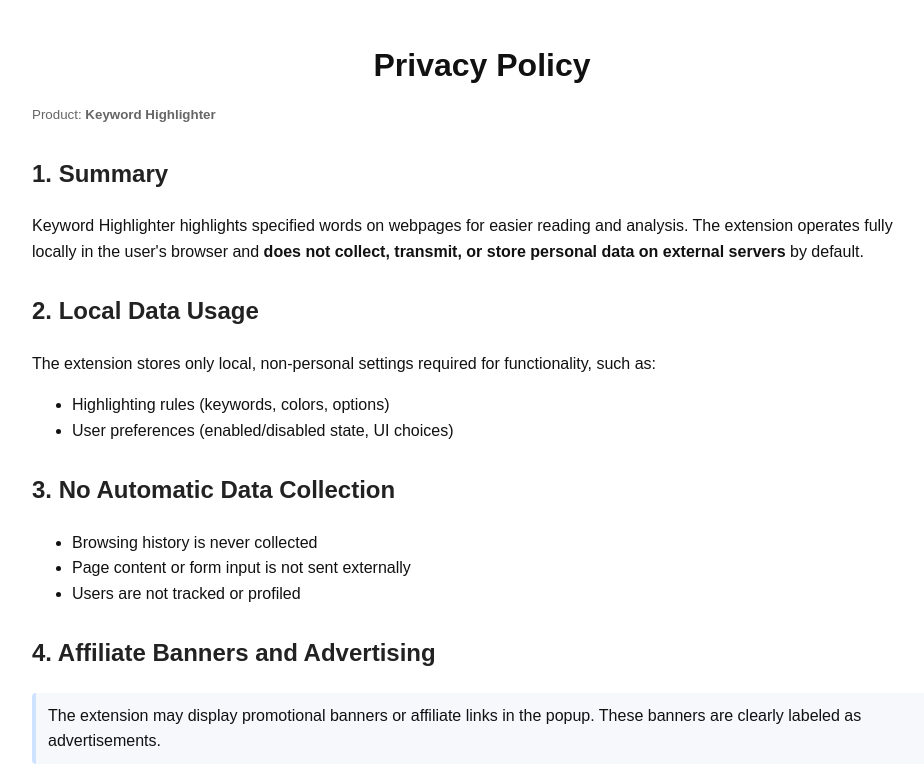
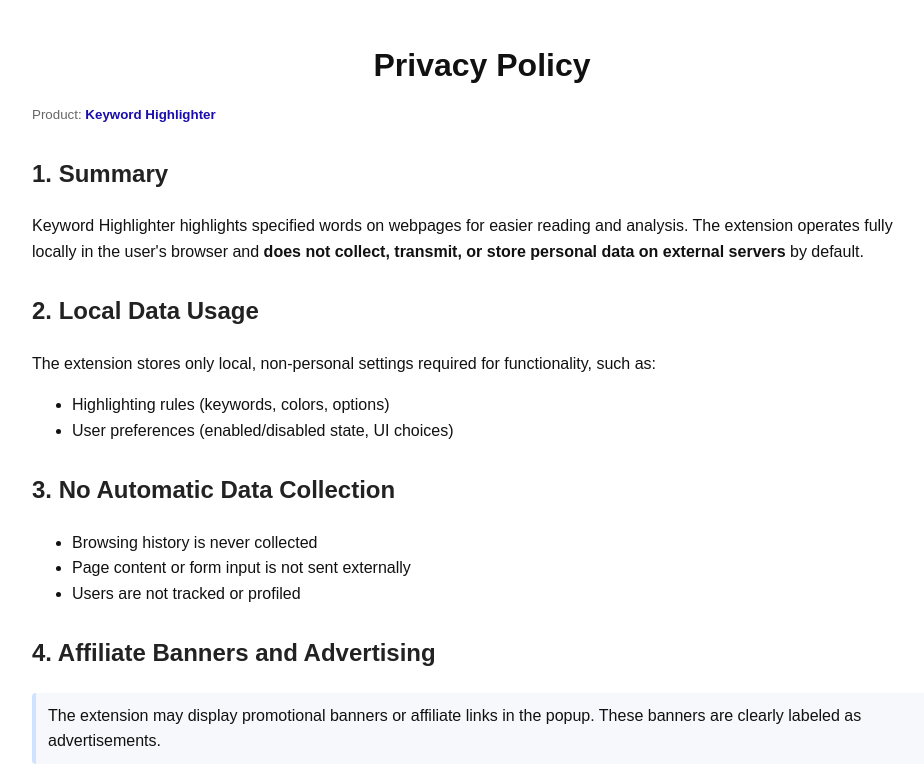
Before and after one commit to hadgy1971/Keyword-Highlighter-privacy-policy, a plain HTML site: page index.html in a window 1280 px wide. Shown: the top 773 px of the page, without its empty margins (158-1082 px from the left). Drawn offline with Linux system fonts and the light colour scheme.

```diff
--- a/index.html
+++ b/index.html
@@ -18,7 +18,7 @@
 </head>
 <body>
   <h1>Privacy Policy</h1>
-  <p><small>Product: <strong>Keyword Highlighter</strong></small></p>
+  <p><small>Product: <strong><a href="https://hadgy1971.github.io/Keyword-Highlighter-privacy-policy/Keyword-Highlighter.html" target="_blank">Keyword Highlighter</a></strong></small></p>
 
 
   <h2>1. Summary</h2>
```
